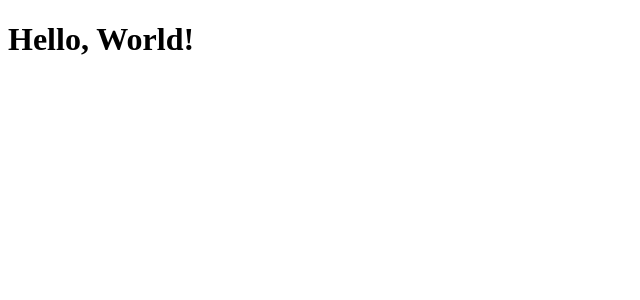
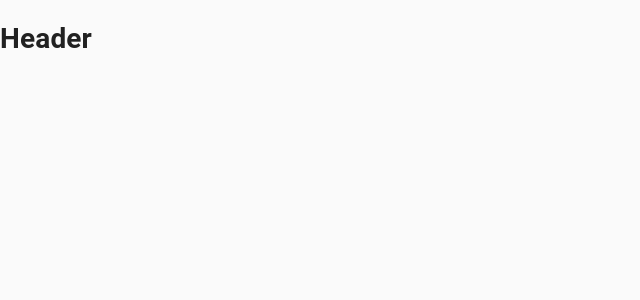
Before and after one commit to EveeGomes/Travel-Advisor-WEB, a React (Create React App) app: page / in a window 1280 px wide. Shown: the top 300 px of the page, without its empty margins (0-640 px from the left). Built offline with nearby package versions, Linux system fonts and the light colour scheme.

Commit message:
adding components to App as well as using material-ui components

```diff
--- a/src/App.js
+++ b/src/App.js
@@ -1,12 +1,23 @@
-// This will be the starting point and the most important component of the entire application.
+import React from "react";
+// we can also import from material-ui
+import { CssBaseline, Grid } from "@material-ui/core";
 
-import React from "react";
+// Now we can import the components here
+import Header from "./components/Header/Header";
+import List from "./components/List/List";
+import Map from "./components/Map/Map";
 
 const App = () => {
   return (
-    <div>
-      <h1>Hello, World!</h1>
-    </div>
+    <>
+      <CssBaseline />
+      <Header />
+      {/* since we're doing an inline style, it'll be an object! So that's why it needs to be inside curly braces!!!!! */}
+      <Grid container spacing={3} style={{ width: "100%" }}>
+        <Grid item xs={12} md={4}></Grid>
+      </Grid>
+      {/* First Grid is of type container while the second is of type item */}
+    </>
   );
 };
 
```
